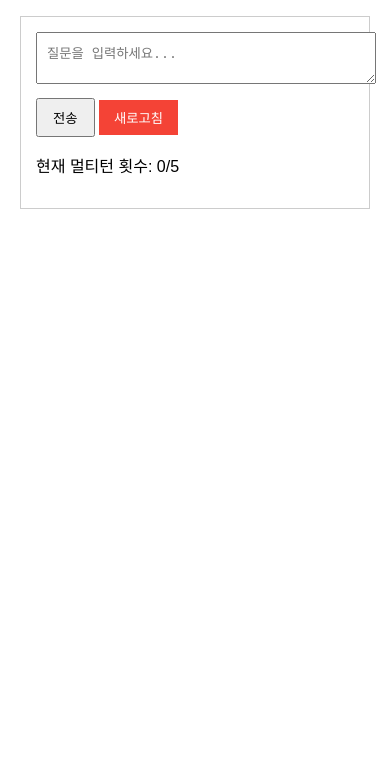
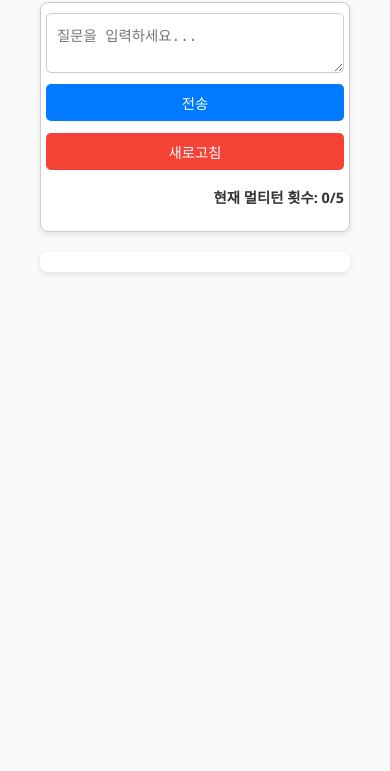
Before and after one commit to Hojeongleeee/geminiTest, a plain HTML site: page index.html in a window 390 px wide. Shown: the part 73-844 px from the top of the page. Drawn offline with Linux system fonts and the light colour scheme.

Commit message:
style 추가

```diff
--- a/index.html
+++ b/index.html
@@ -4,15 +4,151 @@
   <meta charset="UTF-8">
   <title>Gemini 챗봇</title>
   <style>
-    body { font-family: sans-serif; margin: 20px; }
-    .chat-box { margin-bottom: 20px; padding: 15px; border: 1px solid #ccc; }
-    textarea { width: 100%; padding: 10px; margin-bottom: 10px; }
-    button { padding: 8px 15px; cursor: pointer; }
-    .reset { background-color: #f44336; color: white; border: none; }
-    .chat-history { margin-top: 20px; }
-    .message { margin-bottom: 10px; padding: 10px; border-left: 4px solid #007bff; background: #f1f1f1; }
-    .answer { border-color: #4CAF50; background: #e8f5e9; }
-  </style>
+/* 기본 스타일 */
+body {
+  font-family: 'Segoe UI', Tahoma, Geneva, Verdana, sans-serif;
+  margin: 20px;
+  padding: 0 10px;
+  background-color: #fafafa;
+  color: #333;
+}
+
+h1 {
+  text-align: center;
+  margin-bottom: 20px;
+  font-size: 2rem;
+}
+
+/* 채팅 박스 스타일 */
+.chat-box {
+  max-width: 800px;
+  margin: 0 auto 20px auto;
+  padding: 15px;
+  border: 1px solid #ccc;
+  background: #fff;
+  box-shadow: 0 2px 6px rgba(0,0,0,0.1);
+  border-radius: 8px;
+}
+
+textarea {
+  width: 100%;
+  min-height: 80px;
+  padding: 10px;
+  font-size: 1rem;
+  border: 1px solid #ccc;
+  border-radius: 5px;
+  resize: vertical;
+  box-sizing: border-box;
+  transition: border-color 0.3s ease;
+}
+
+textarea:focus {
+  outline: none;
+  border-color: #007bff;
+  box-shadow: 0 0 5px rgba(0,123,255,0.5);
+}
+
+button {
+  padding: 10px 20px;
+  font-size: 1rem;
+  cursor: pointer;
+  border: none;
+  border-radius: 5px;
+  background-color: #007bff;
+  color: white;
+  margin-right: 10px;
+  transition: background-color 0.3s ease;
+}
+
+button:hover {
+  background-color: #0056b3;
+}
+
+button.reset {
+  background-color: #f44336;
+}
+
+button.reset:hover {
+  background-color: #c0392b;
+}
+
+/* 멀티턴 횟수 표시 */
+p {
+  margin-top: 10px;
+  font-weight: bold;
+  text-align: right;
+}
+
+/* 채팅 내역 */
+.chat-history {
+  max-width: 800px;
+  margin: 0 auto;
+  background: #fff;
+  border-radius: 8px;
+  box-shadow: 0 2px 6px rgba(0,0,0,0.1);
+  padding: 15px;
+  box-sizing: border-box;
+}
+
+.message {
+  margin-bottom: 15px;
+  padding: 12px 15px;
+  border-left: 5px solid #007bff;
+  background-color: #f1f1f1;
+  border-radius: 4px;
+  word-break: break-word;
+  white-space: pre-wrap;
+  font-size: 1rem;
+}
+
+.message.answer {
+  border-color: #4caf50;
+  background-color: #e8f5e9;
+}
+
+/* 반응형 조정 */
+@media (max-width: 768px) {
+  h1 {
+    font-size: 1.5rem;
+  }
+
+  .chat-box, .chat-history {
+    padding: 10px;
+    margin: 0 10px 20px 10px;
+  }
+
+  textarea {
+    min-height: 60px;
+    font-size: 0.9rem;
+  }
+
+  button {
+    padding: 8px 16px;
+    font-size: 0.9rem;
+    margin-right: 8px;
+  }
+
+  p {
+    font-size: 0.9rem;
+  }
+
+  .message {
+    font-size: 0.9rem;
+    padding: 10px 12px;
+  }
+}
+
+@media (max-width: 480px) {
+  button {
+    width: 100%;
+    margin: 6px 0;
+  }
+
+  .chat-box {
+    padding: 10px 5px;
+  }
+}
+</style>
 </head>
 <body>
   <h1>Gemini 챗봇</h1>
```
